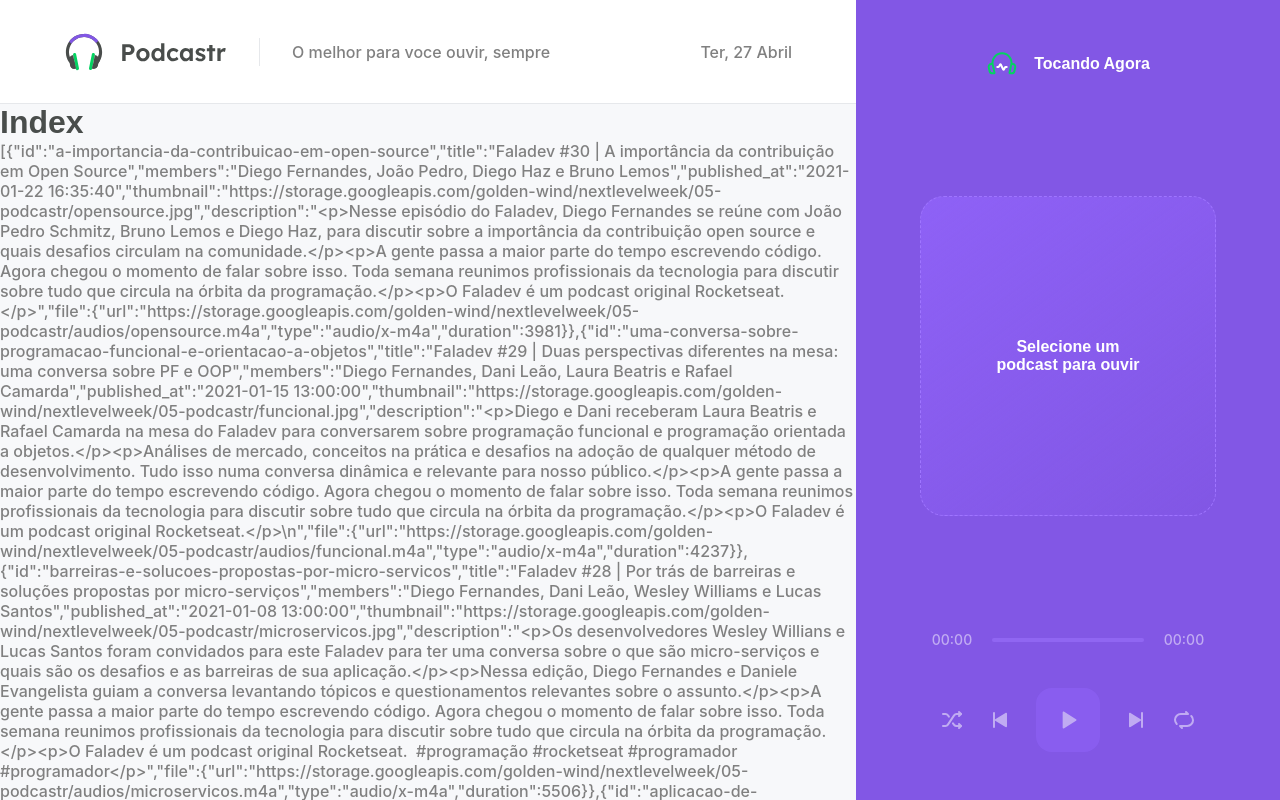
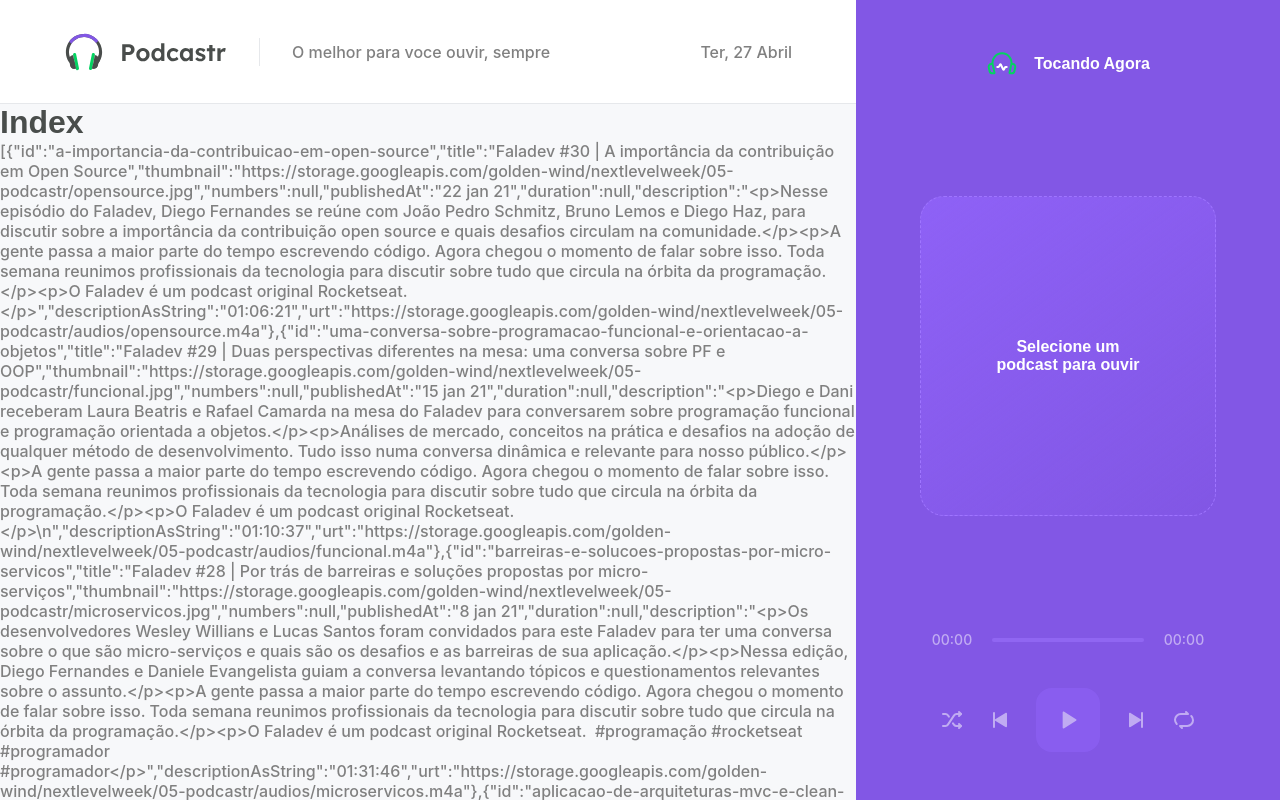
Before and after one commit to robsonfagundes/podcastr, a Next.js app: page / in a window 1280 px wide. Shown: the top 800 px of the page. Built offline with nearby package versions, Linux system fonts and the light colour scheme; data requests are answered from the project's data file.

Commit message:
Add object episode

```diff
--- a/src/pages/index.tsx
+++ b/src/pages/index.tsx
@@ -1,11 +1,21 @@
 
 import { GetStaticProps } from 'next';
 import { api } from '../services/api';
+import { format, parseISO } from 'date-fns';
+import ptBR from 'date-fns/locale/pt-BR';
+import { convertDurationToTimeString } from '../utils/convertDurationToTimeString';
+
 
 type Episode = {
   id: string;
-  title: string;
-  members: string;
+  title: string,
+  thumbnail: string
+  description: string,
+  members: string,
+  duration: number,
+  durationAtString: string,
+  url: string,
+  publishedAt: string,
 }
 
 type HomeProps = {
@@ -13,33 +23,54 @@
 }
 
 export default function Home(props: HomeProps) {
-
-  console.log(props.episodes)
+  // console.log(props.episodes)
 
   return (
     <div>
       <h1>Index</h1>
 
-      {/* show api result */}
       <p>{JSON.stringify(props.episodes)}</p>
 
     </div>
   );
 
+}
 
-  /**
-   * Consumindo uma API com next
-   * SPA - Single Page App
-   */
+/**
+ * Consumindo uma API com next
+ * SSG - Static Side Generation
+ */
+export const getStaticProps: GetStaticProps = async () => {
+  const { data } = await api.get('episodes', {
+    params: {
+      _limit: 12,
+      _sort: 'publibshed_at',
+      _order: 'desc'
+    }
+  })
 
-  // useEffect(() => {
-  //   fetch('http://localhost:3333/episodes')
-  //     .then(response => response.json())
-  //     .then(data => console.log(data))
-  // }, []);
+  const episodes = data.map(episode => {
+    return {
+      id: episode.id,
+      title: episode.title,
+      thumbnail: episode.thumbnail,
+      numbers: Number(episode.numbers),
+      publishedAt: format(parseISO(episode.published_at), 'd MMM yy', { locale: ptBR }),
+      duration: Number(episode.file.duation),
+      description: episode.description,
+      descriptionAsString: convertDurationToTimeString(Number(episode.file.duration)),
+      urt: episode.file.url,
+    }
+  });
+
+  return {
+    props: {
+      episodes
+    },
+    revalidate: 60 * 60 * 8,
+  };
 
 }
-
 
 /**
  * Consumindo uma API com next
@@ -56,24 +87,13 @@
 //   }
 // }
 
-
 /**
  * Consumindo uma API com next
- * SSG - Static Side Generation
+ * SPA - Single Page App
  */
-export const getStaticProps: GetStaticProps = async () => {
-  const {data} = await api.get('episodes', {
-    params: {
-      _limit: 12,
-      _sort: 'publibshed_at',
-      _order: 'desc'
-    }
-  })
 
-  return {
-    props: {
-      episodes: data,
-    },
-    revalidate: 60 * 60 * 8,
-  }
-}
+  // useEffect(() => {
+  //   fetch('http://localhost:3333/episodes')
+  //     .then(response => response.json())
+  //     .then(data => console.log(data))
+  // }, []);
--- /dev/null
+++ b/src/utils/convertDurationToTimeString.ts
@@ -0,0 +1,12 @@
+export function convertDurationToTimeString(duration: number) {
+  const hours = Math.floor(duration / 3600)
+  const minutes = Math.floor((duration % 3600) / 60);
+  const secunds = duration % 60;
+
+  const timeString = [hours, minutes, secunds]
+    .map(unit => String(unit).padStart(2, '0'))
+    .join(':')
+
+  return timeString;
+
+}
```
